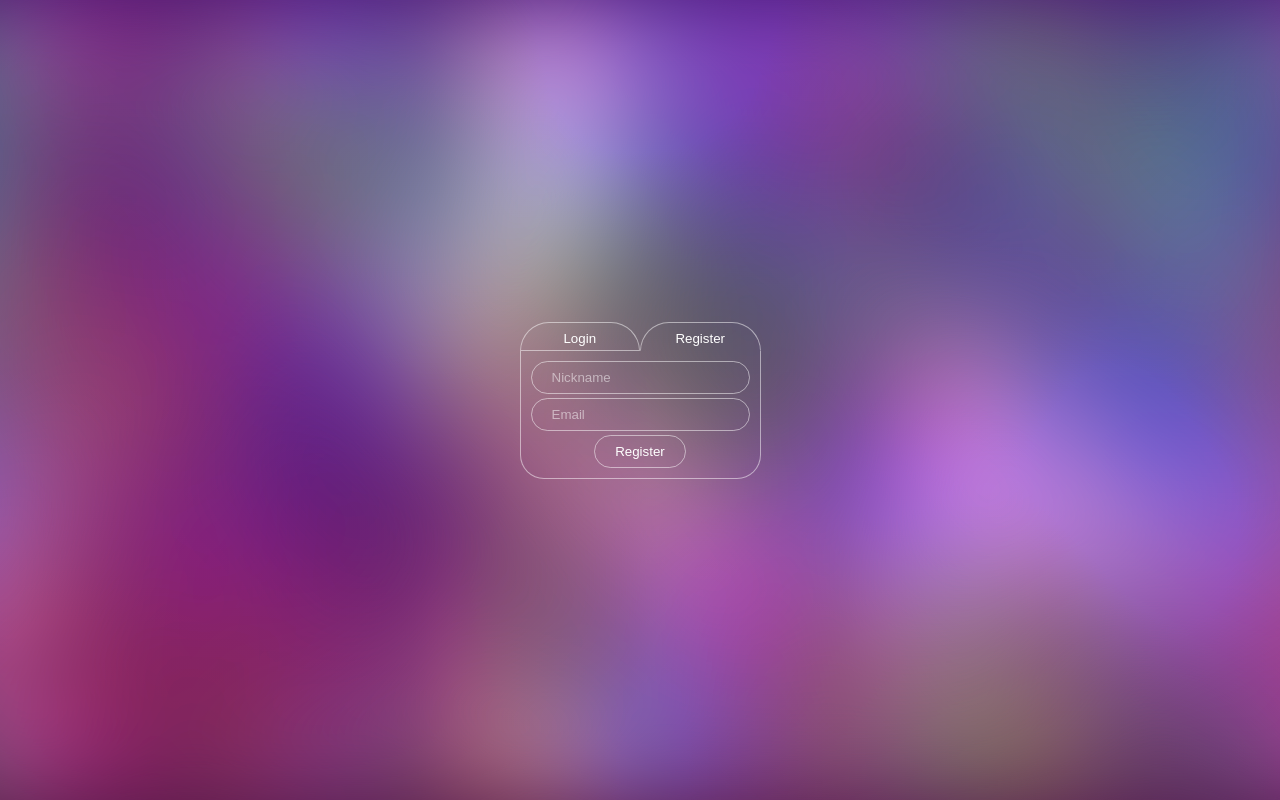
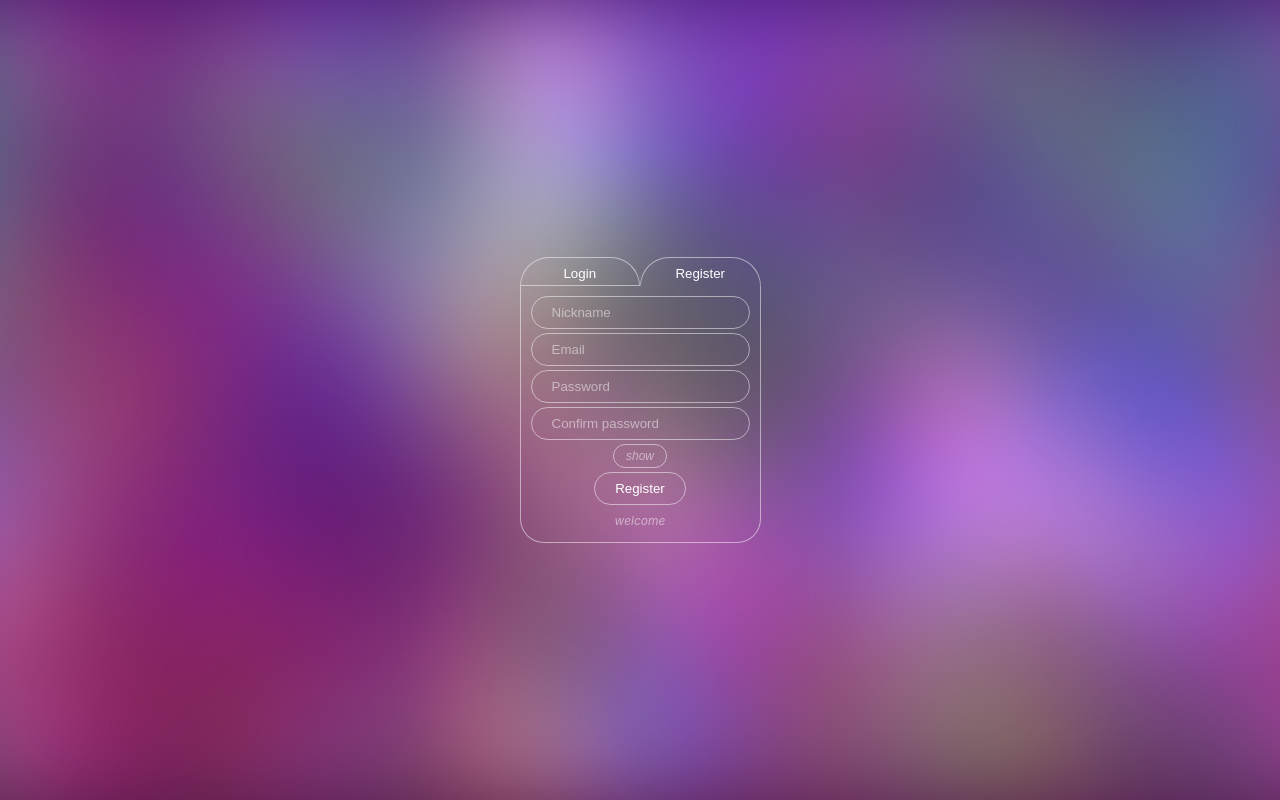
Before and after one commit to GigiJuliette/register-login-FRONT, a React (Vite) app: page / in a window 1280 px wide. Both pictures are taken after a click on the button "Register". Built offline with nearby package versions, Linux system fonts and the light colour scheme.

Commit message:
completed form with password. Added status & password verification

```diff
--- a/src/components/Auth/Auth.css
+++ b/src/components/Auth/Auth.css
@@ -22,3 +22,28 @@
     border-bottom: 1px solid rgba(255, 255, 255, 0);
   }
 }
+
+.uncorrectPassword {
+  animation: no 0.3s ease both;
+  border: 1px solid red;
+}
+@keyframes no {
+  from {
+    transform: translateX(0);
+  }
+  25% {
+    transform: translateX(-10px);
+  }
+  75% {
+    transform: translateX(10px);
+  }
+  to {
+    transform: translateX(0);
+  }
+}
+.toggleHide,
+.authStatus {
+  padding: 0.25rem 0.75rem;
+  color: rgba(255, 255, 255, 0.5);
+  font-size: 0.75rem;
+}
--- a/src/components/Auth/Register.tsx
+++ b/src/components/Auth/Register.tsx
@@ -1,16 +1,48 @@
 import { userService } from "../../services/api";
 import { useState } from "react";
 
+interface UserData {
+  nickname: string;
+  email: string;
+  password: string;
+}
+
 const Register = () => {
-  const [userData, setUserData] = useState({
+  const [userData, setUserData] = useState<UserData>({
     nickname: "",
     email: "",
+    password: "",
   });
+  const [confirmPassword, setConfirmPassword] = useState("");
+
+  const [seePassword, setSeePassword] = useState(false);
+
+  const [uncorrect, setUncorrect] = useState(false);
+
+  const [formStatus, setFormStatus] = useState("welcome");
 
   const createUser = async () => {
-    console.log(userData);
-    await userService.register(userData);
-    console.log("yes");
+    if (!userData.nickname || !userData.email || !userData.password) {
+      setFormStatus("please fill all fields.");
+      return;
+    }
+    if (userData.password !== confirmPassword) {
+      setUncorrect(true);
+      setFormStatus("passwords don't match");
+      return;
+    }
+    try {
+      await userService.register(userData);
+      setFormStatus("register successfull!");
+      setUserData({
+        nickname: "",
+        email: "",
+        password: "",
+      });
+      setConfirmPassword("");
+    } catch (error) {
+      setFormStatus("registration failed. please try again.");
+    }
   };
 
   return (
@@ -19,6 +51,7 @@ const Register = () => {
         <input
           type="text"
           placeholder="Nickname"
+          value={userData.nickname}
           onChange={(e) => {
             setUserData({ ...userData, nickname: e.target.value });
           }}
@@ -26,10 +59,39 @@ const Register = () => {
         <input
           type="email"
           placeholder="Email"
+          value={userData.email}
           onChange={(e) => {
             setUserData({ ...userData, email: e.target.value });
           }}
         />
+        <input
+          type={seePassword ? "text" : "password"}
+          placeholder="Password"
+          value={userData.password}
+          onChange={(e) => {
+            setUserData({ ...userData, password: e.target.value });
+          }}
+        />
+
+        <input
+          type={seePassword ? "text" : "password"}
+          placeholder="Confirm password"
+          value={confirmPassword}
+          className={uncorrect ? "uncorrectPassword" : ""}
+          onChange={(e) => {
+            setUncorrect(false);
+            setConfirmPassword(e.target.value);
+          }}
+        />
+        <button
+          type="button"
+          className="toggleHide"
+          onClick={() => {
+            setSeePassword((prev) => !prev);
+          }}
+        >
+          <em>{seePassword ? "hide" : "show"}</em>
+        </button>
         <button
           type="submit"
           onClick={(e) => {
@@ -39,6 +101,7 @@ const Register = () => {
         >
           Register
         </button>
+        <em className="authStatus">{formStatus}</em>
       </form>
     </>
   );
--- a/src/services/api.ts
+++ b/src/services/api.ts
@@ -9,8 +9,11 @@ const handleResponse = async (response: Response) => {
 };
 
 export const userService = {
-  register: async (userData: { nickname: string; email: string }) => {
-    console.log("user", userData);
+  register: async (userData: {
+    nickname: string;
+    email: string;
+    password: string;
+  }) => {
     const response = await fetch(`${API_URL}register`, {
       method: "POST",
       headers: { "Content-Type": "application/json" },
```
